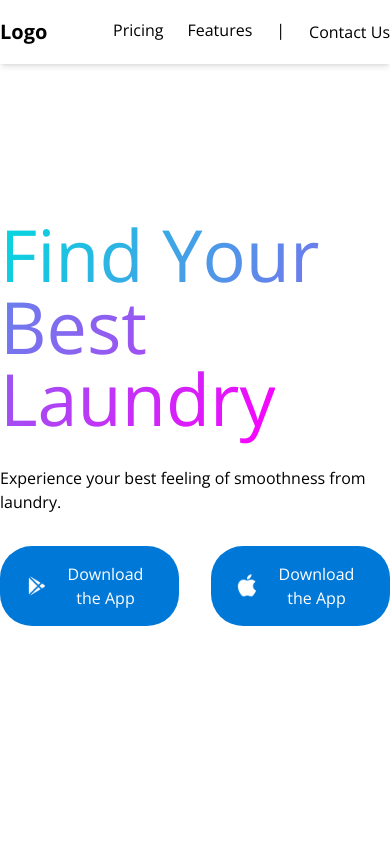
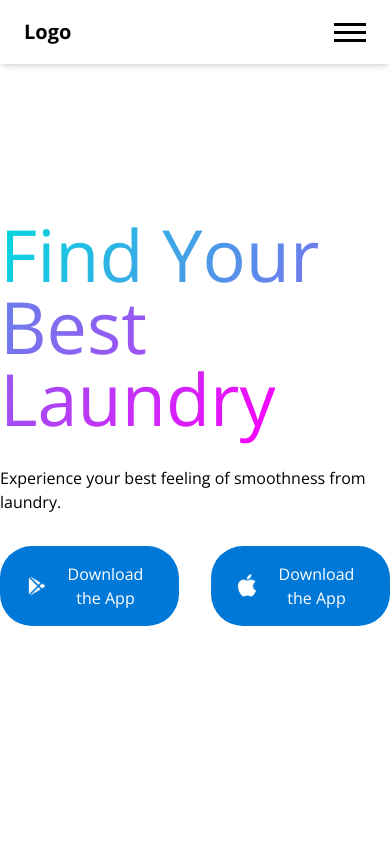
Before and after one commit to rijalislamir/portfolio-laundry, a Vue app: page / in a window 390 px wide. Shown: the top 844 px of the page. Built offline with nearby package versions, Linux system fonts and the light colour scheme.

Commit message:
add hamburger menu and its transition

```diff
--- a/src/components/Navbar.vue
+++ b/src/components/Navbar.vue
@@ -2,14 +2,14 @@
   <header>
     <nav
       :class="
-        'bg-white fixed w-full flex items-center justify-center h-16 shadow-md transition-all' +
+        'bg-white p-6 fixed w-full flex items-center justify-center h-16 shadow-md transition-all' +
         (showNavbar ? '' : ' -translate-y-full')
       "
     >
       <div class="flex justify-between w-full max-w-[1000px]">
-        <h1 class="text-xl font-bold">Logo</h1>
+        <h1 class="text-xl font-bold flex items-center">Logo</h1>
 
-        <div class="flex gap-6">
+        <div class="hidden sm:flex gap-6">
           <ul class="flex gap-6">
             <li>Pricing</li>
             <li>Features</li>
@@ -18,6 +18,20 @@
           <span>|</span>
 
           <button>Contact Us</button>
+        </div>
+
+        <div class="flex sm:hidden text-4xl">
+          <button @click="toggleBurgerMenu">
+            <span
+              :class="
+                `block relative before:w-8 before:bg-black before:h-[3px] before:transition-all before:content-[''] before:absolute before:left-0 before:bottom-2 w-8 h-[3px] transition-all after:w-8 after:bg-black after:h-[3px] after:transition-all after:content-[''] after:absolute after:left-0 after:top-2 ` +
+                (showMobileMenu
+                  ? 'bg-white before:translate-y-[8px] after:-translate-y-[8px] before:rotate-45 after:-rotate-45'
+                  : 'bg-black')
+              "
+            >
+            </span>
+          </button>
         </div>
       </div>
     </nav>
@@ -29,6 +43,7 @@ import { ref, onMounted, onUnmounted } from "vue";
 import Button from "./Button.vue";
 
 const showNavbar = ref(true);
+const showMobileMenu = ref(false);
 const lastScrollPosition = ref(window.pageYOffset);
 
 onMounted(() => {
@@ -47,4 +62,9 @@ const onScroll = () => {
   showNavbar.value = window.pageYOffset <= lastScrollPosition.value;
   lastScrollPosition.value = window.pageYOffset;
 };
+
+const toggleBurgerMenu = () => {
+  showMobileMenu.value = !showMobileMenu.value;
+  console.log(showMobileMenu.value);
+};
 </script>
```
